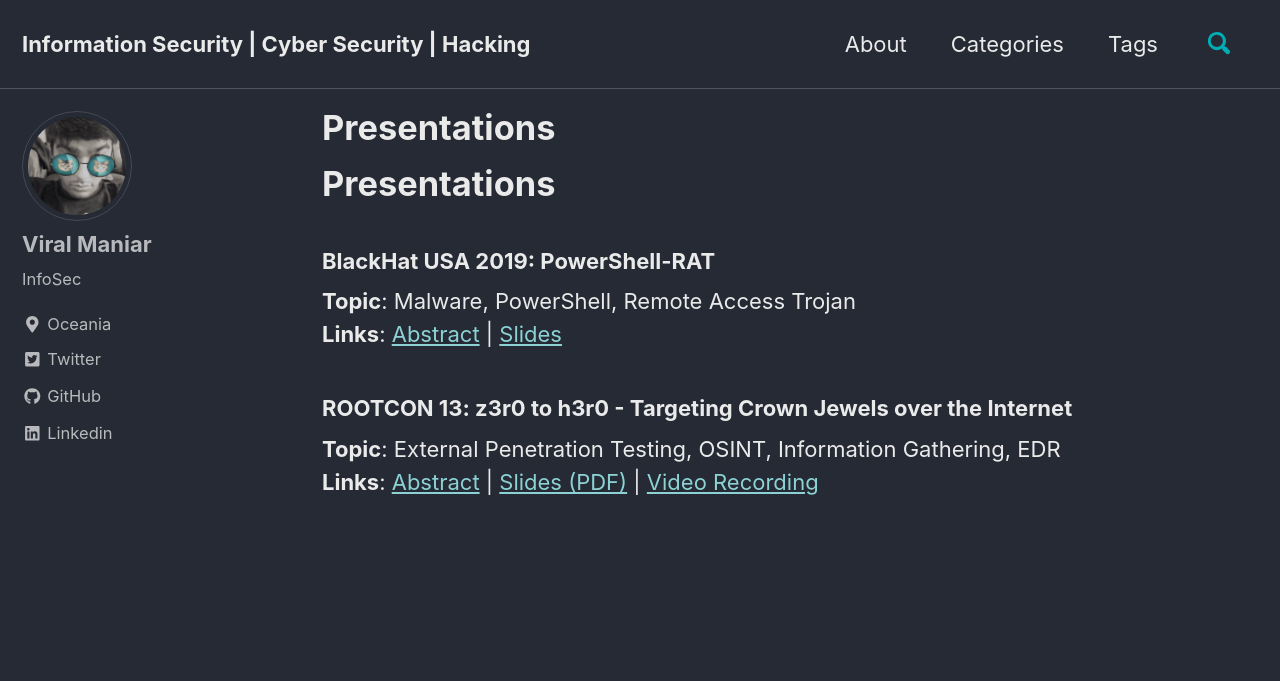
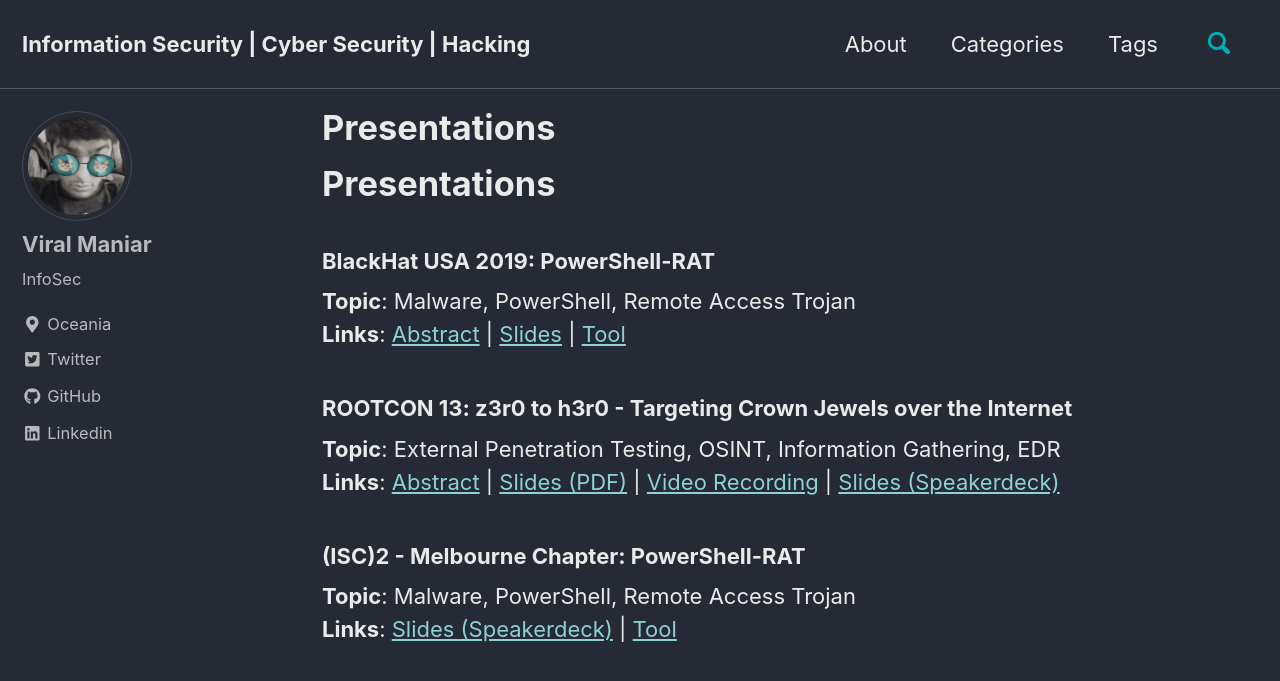
Before and after one commit to Viralmaniar/viralmaniar.github.io, a Jekyll site: the page built from _pages/talks.md, in a window 1280 px wide and 900 px high. Shown: the top 681 px of the window. Built offline with Jekyll 4.4.1, drawn with Linux system fonts in a browser that asks for light colours; cached includes are drawn as plain includes; nearby versions of some CDN libraries; our own code applies the rules of GitHub Pages for plain Markdown files.

Commit message:
Update talks.md

```diff
--- a/_pages/talks.md
+++ b/_pages/talks.md
@@ -1,15 +1,18 @@
 ---
 layout: single
 classes: wide smallfont
-title:  "Presentations"
 permalink: /talks/
 ---
 
 # Presentations
 ### **BlackHat USA 2019**: PowerShell-RAT
 **Topic**: Malware, PowerShell, Remote Access Trojan <BR>
-**Links**: [Abstract](https://www.blackhat.com/us-19/presenters/Viral-Maniar.html) | [Slides](https://speakerdeck.com/viralmaniar/powershell-rat-blackhat-usa-2019)
+**Links**: [Abstract](https://www.blackhat.com/us-19/presenters/Viral-Maniar.html) | [Slides](https://speakerdeck.com/viralmaniar/powershell-rat-blackhat-usa-2019) | [Tool](https://github.com/Viralmaniar/Powershell-RAT)
 
 ### **ROOTCON 13**: z3r0 to h3r0 - Targeting Crown Jewels over the Internet
 **Topic**: External Penetration Testing, OSINT, Information Gathering, EDR <BR>
-**Links**: [Abstract](https://www.rootcon.org/html/archives/rc13#z3r0_to_h3r0) | [Slides (PDF)](https://media.rootcon.org/ROOTCON%2013/Talks/z3r0%20to%20h3r0%20-%20Targeting%20Crown%20Jewels%20over%20the%20Internet.pdf) | [Video Recording](https://www.youtube.com/watch?v=qCJFUcF38NM)
+**Links**: [Abstract](https://www.rootcon.org/html/archives/rc13#z3r0_to_h3r0) | [Slides (PDF)](https://media.rootcon.org/ROOTCON%2013/Talks/z3r0%20to%20h3r0%20-%20Targeting%20Crown%20Jewels%20over%20the%20Internet.pdf) | [Video Recording](https://www.youtube.com/watch?v=qCJFUcF38NM) | [Slides (Speakerdeck)](https://speakerdeck.com/viralmaniar/z3r0-to-h3r0-targeting-crown-jewels-over-the-internet)
+
+### **(ISC)2 - Melbourne Chapter**: PowerShell-RAT
+**Topic**: Malware, PowerShell, Remote Access Trojan <BR>
+**Links**: [Slides (Speakerdeck)](https://speakerdeck.com/viralmaniar/powershell-rat-isc-2-melbourne-chapter-16th-sep-19-meeting-information-security) | [Tool](https://github.com/Viralmaniar/Powershell-RAT)
```
